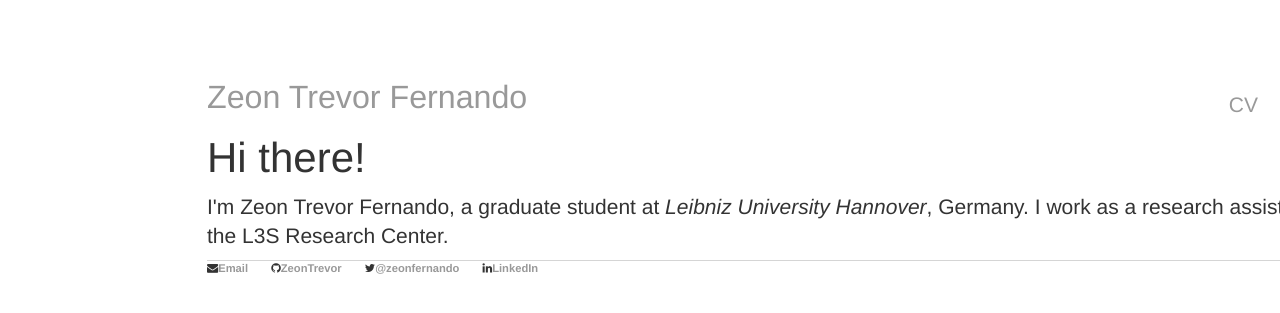
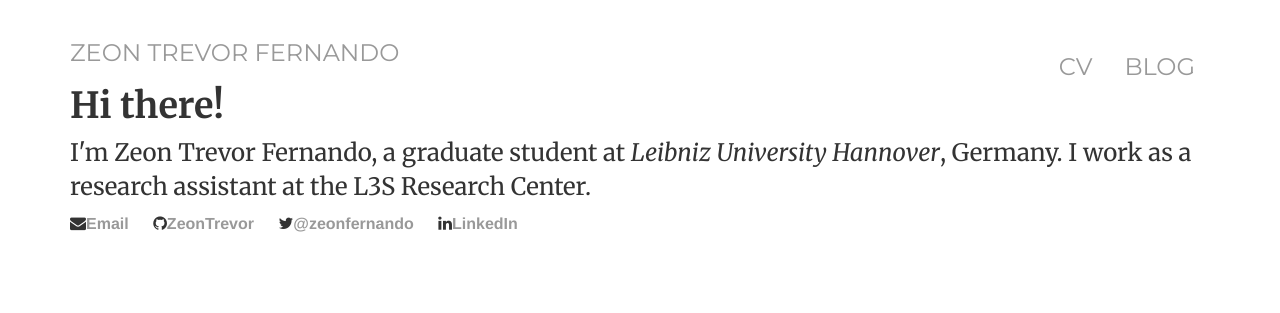
Before and after one commit to ZeonTrevor/zeontrevor.github.io, a Jekyll site: the page built from index.html, in a window 1280 px wide. Shown: the top 313 px of the page. Built offline with Jekyll 4.4.1, drawn with Linux system fonts in a browser that asks for light colours.

Commit message:
updated css

```diff
--- a/css/main.css
+++ b/css/main.css
@@ -1,20 +1,24 @@
-body { margin: 60px auto; width: 70%; }
+@import url(http://fonts.googleapis.com/css?family=Merriweather:300,300italic,400,400italic,700,700italic);
+@import url(http://fonts.googleapis.com/css?family=Montserrat);
+
+body { padding-top: 20px; padding-bottom: 40px; font-family: 'Merriweather', Georgia, Times; font-size: 16px; }
+
+h1, h2, h3, h4, h5, h6, .h1, .h2, .h3, .h4, .h5, .h6 { font-family: 'Merriweather', Georgia, Times; font-weight: 700;}
 
 a { text-decoration: none; color: #999; }
 a:hover { text-decoration: underline; }
 
 p, ul { font-size: 1.5em; line-height: 1.4em; color: #333; }
 
-h1, h2, h3, h4 { font-family: 'Helvetica', 'Arial', 'Sans-Serif'; }
-h1 { font-size: 3em;  }
-h2 { font-size: 2.7em; }
-h3 { font-size: 2.3em; }
-h4 { font-size: 1.9em; }
+/* Navigation */
+h3.text-muted a {text-decoration: none; color: #999999; }
+h3.text-muted a:hover { text-decoration: none; color: #0088cc; }
 
 nav ul, footer ul { font-size: 1em; font-family: 'Helvetica', 'Arial', 'Sans-Serif'; padding: 0px; list-style: none; font-weight: bold; }
 nav ul li, footer ul li { display: inline; margin-right: 20px; }
 
-footer { border-top: 1px solid #d5d5d5; font-size: .8em; }
+/* Masthead */
+.header, .footer, .header h3 { font-family: 'Montserrat', Helvetica, sans-serif; text-transform: uppercase; font-weight: normal; }
 
 /* Blog */
 ul.posts { margin: 20px auto 40px; font-size: 1.5em; }
@@ -30,3 +34,7 @@ ul.posts li { list-style: none; }
 
 /* E-Mail */
 .obfuscate { unicode-bidi: bidi-override; direction: rtl; }
+
+/* Custom container */
+.container > hr { margin: 30px 0; }
+.container > hr.footer {margin-bottom: 15px; }
```
